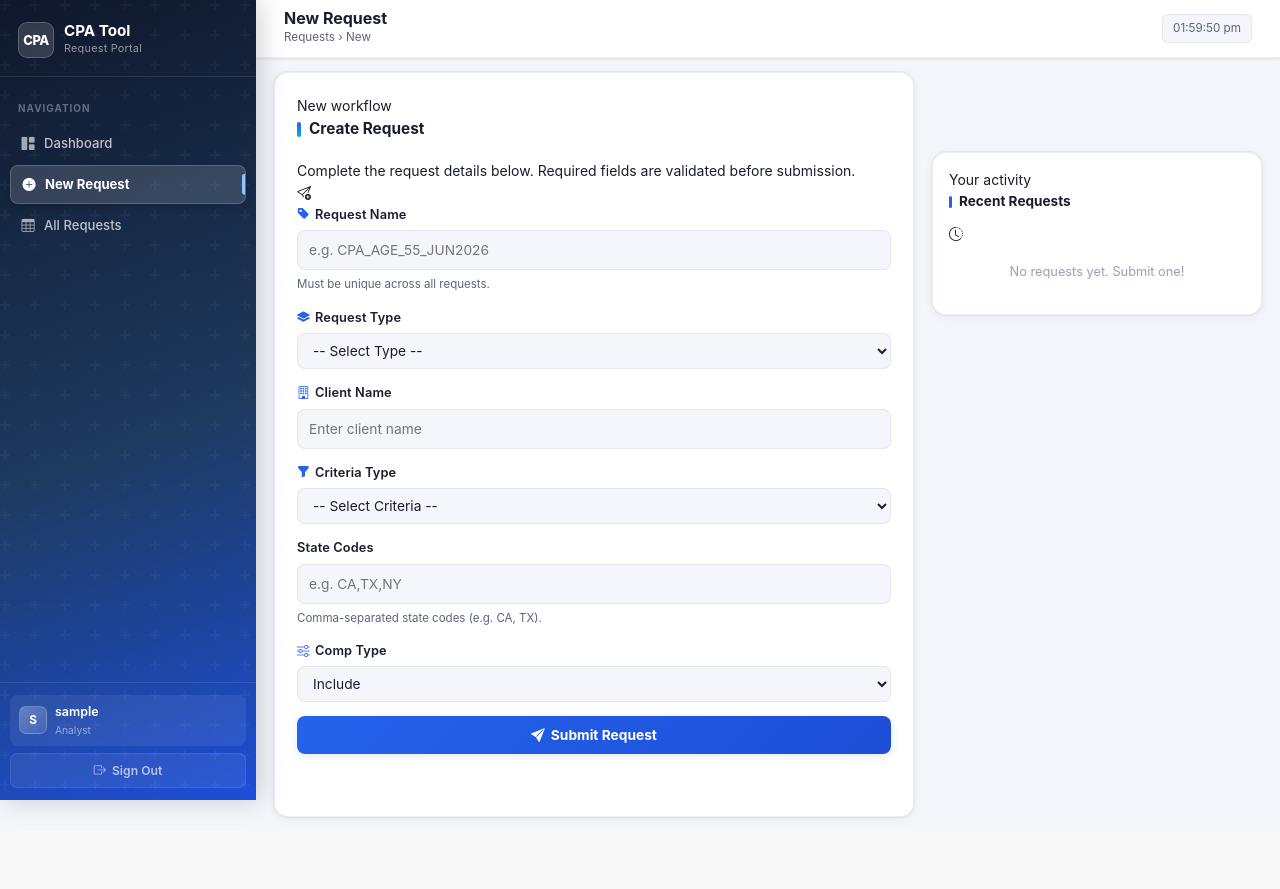
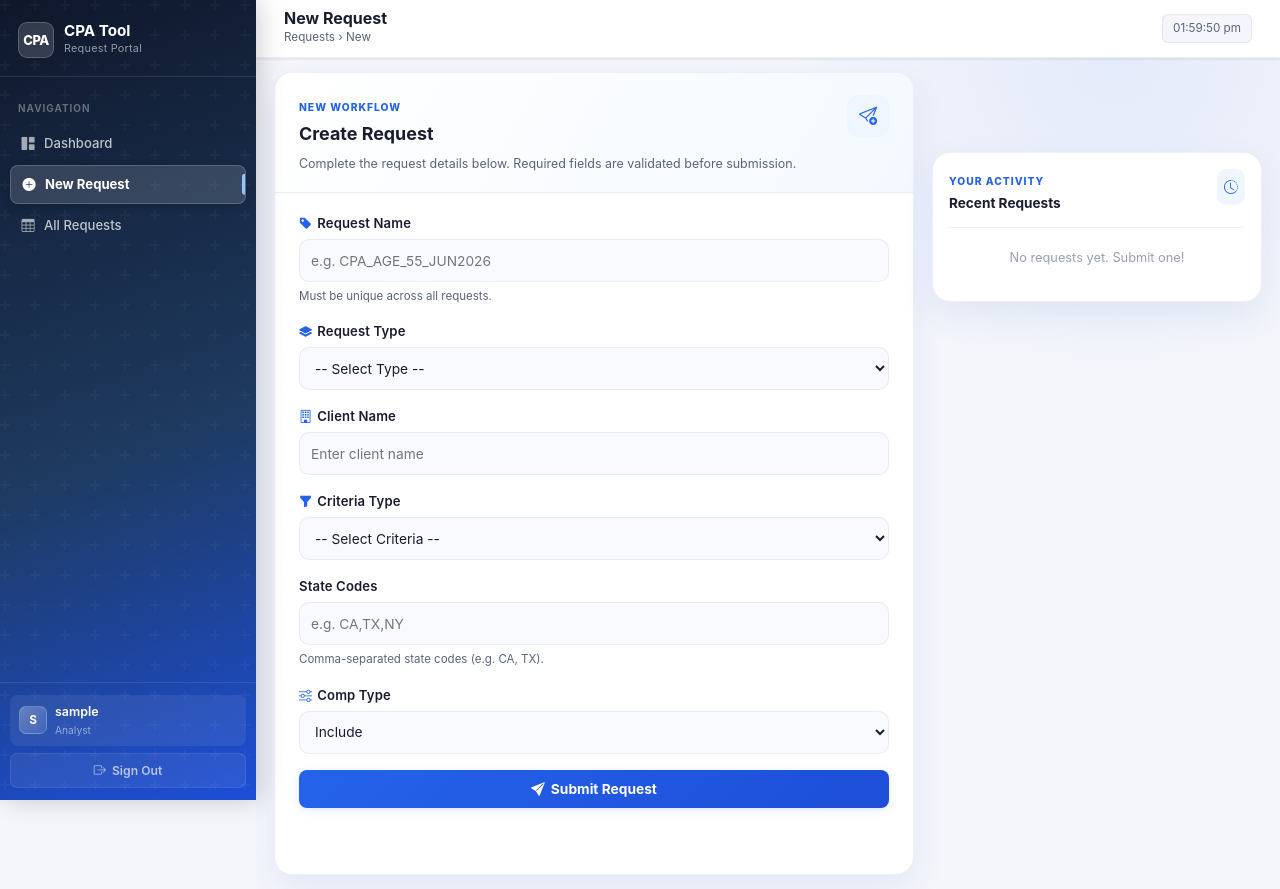
Before and after one commit to Jaideep-7-jai/CPA-Tool, a Flask app: page /new-request in a window 1280 px wide. Before the commit the page ends 818 px from the top, so only its background shows below. Run offline with Flask 3, Linux system fonts and the light colour scheme; the visitor is signed in with stand-in values (Sample User, id 1); data that the repository does not hold is empty; some web fonts are replaced.

Commit message:
feat: refresh CPA portal interface

```diff
--- a/static/style.css
+++ b/static/style.css
@@ -52,6 +52,18 @@ button { cursor: pointer; border: none; background: none; font: inherit; }
   min-height: 100vh;
   overflow: hidden;
 }
+
+/* ═══════════════════════════════════════════════
+   POLISHED PAGE SURFACES
+═══════════════════════════════════════════════ */
+.dashboard-content { background: radial-gradient(circle at 84% 0%, rgba(37,99,235,.08), transparent 28%), var(--bg); }
+.page-hero { display:flex; align-items:center; justify-content:space-between; gap:20px; padding:22px 24px; margin-bottom:16px; border:1px solid rgba(37,99,235,.12); border-radius:16px; background:linear-gradient(120deg, #fff 0%, #f8fbff 68%, #edf5ff 100%); box-shadow:0 8px 30px rgba(30,64,175,.07); }
+.page-hero h2, .section-heading h2 { font-size:1.18rem; letter-spacing:-.025em; line-height:1.2; margin:3px 0 5px; }
+.page-hero p { color:var(--muted); font-size:.82rem; margin:0; max-width:620px; }
+.eyebrow { display:inline-flex; align-items:center; gap:5px; color:var(--primary); font-size:.64rem; font-weight:800; letter-spacing:.1em; text-transform:uppercase; }
+.hero-action { flex-shrink:0; }
+.section-heading { display:flex; align-items:end; justify-content:space-between; gap:16px; margin:22px 0 10px; }
+.section-note { color:var(--faint); font-size:.73rem; }
 
 /* ═══════════════════════════════════════════════
    SIDEBAR
@@ -1021,6 +1033,40 @@ button { cursor: pointer; border: none; background: none; font: inherit; }
 .item-meta span:last-child { font-size: .7rem; color: var(--faint); }
 .no-data { color: var(--faint); font-size: .8rem; text-align: center; padding: 16px 0; }
 
+/* Modern portal refinements shared by Dashboard, Requests, and Create Request */
+.cards-section { gap: 14px; }
+.metric-card { min-height: 142px; padding: 18px; border-radius: 16px; background: linear-gradient(145deg, #fff, #fbfdff); }
+.metric-card::before { opacity: 1; height: 4px; }
+.metric-card:hover { transform: translateY(-4px); }
+.chart-card { border-radius: 16px; padding: 17px; height: 290px; background: linear-gradient(145deg, #fff, #fcfdff); }
+.table-section { border-radius: 16px; box-shadow: 0 10px 28px rgba(30,64,175,.06); }
+.table-header { min-height: 66px; padding: 14px 18px; background: linear-gradient(180deg,#fff,#fbfcff); }
+.table-header h3 { margin-top: 1px; font-size: .95rem; }
+.filters-bar { padding: 13px 15px; border-radius: 16px; box-shadow: 0 8px 22px rgba(30,64,175,.05); }
+.filter-input, .filter-select { min-height: 40px; border-radius: 10px; background: #f8faff; }
+.requests-table th { padding: 11px 13px; background: #f8faff; }
+.requests-table td { padding: 12px 13px; }
+.requests-table tbody tr:hover { background: #f4f8ff; }
+.value-truncated { max-width: 165px; cursor: help; color: var(--muted); }
+.form-section { border-radius: 18px; padding: 0 24px 24px; overflow: hidden; box-shadow: 0 14px 35px rgba(30,64,175,.08); }
+.form-card-heading { display:flex; justify-content:space-between; align-items:flex-start; gap:18px; margin:0 -24px 20px; padding:22px 24px 18px; border-bottom:1px solid #e7edf8; background:linear-gradient(120deg,#fff,#f4f9ff); }
+.form-card-heading h2 { margin:3px 0 5px; font-size:1.12rem; }
+.form-card-heading h2::before { display:none; }
+.form-card-heading p { margin:0; color:var(--muted); font-size:.78rem; }
+.form-heading-icon { display:grid; place-items:center; width:42px; height:42px; border-radius:12px; background:var(--primary-light); color:var(--primary); font-size:1.15rem; }
+.request-form { gap:16px; }
+.form-group label { font-size:.82rem; }
+.form-group input[type=text], .form-group input[type=number], .form-group select { min-height:43px; border-radius:10px; background:#f8faff; }
+.channel-multi-wrapper { border-radius:11px; background:#f8faff; padding:11px; }
+.channel-option { min-height:31px; border-radius:8px; }
+.file-upload-area { border-radius:12px; padding:26px; background:#f8faff; }
+.history-section { border-radius:18px; box-shadow:0 14px 35px rgba(30,64,175,.08); }
+.history-heading { display:flex; align-items:flex-start; justify-content:space-between; gap:12px; padding-bottom:12px; margin-bottom:4px; border-bottom:1px solid #edf1f8; }
+.history-heading h2 { margin:2px 0 0; }
+.history-heading h2::before { display:none; }
+.history-heading > i { color:var(--primary); background:var(--primary-light); padding:7px; border-radius:9px; }
+.history-item { border-radius:11px; padding:11px; }
+
 /* ═══════════════════════════════════════════════
    LOGIN PAGE
 ═══════════════════════════════════════════════ */
```
